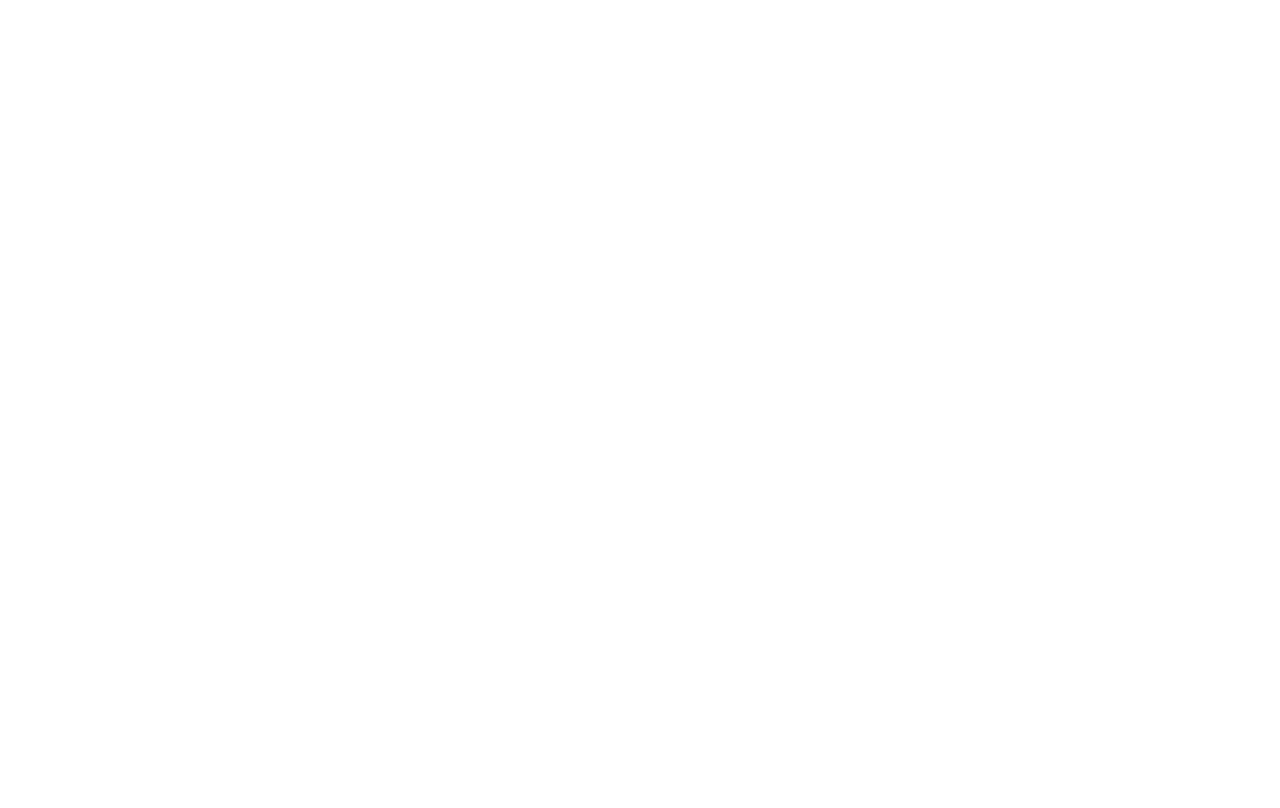
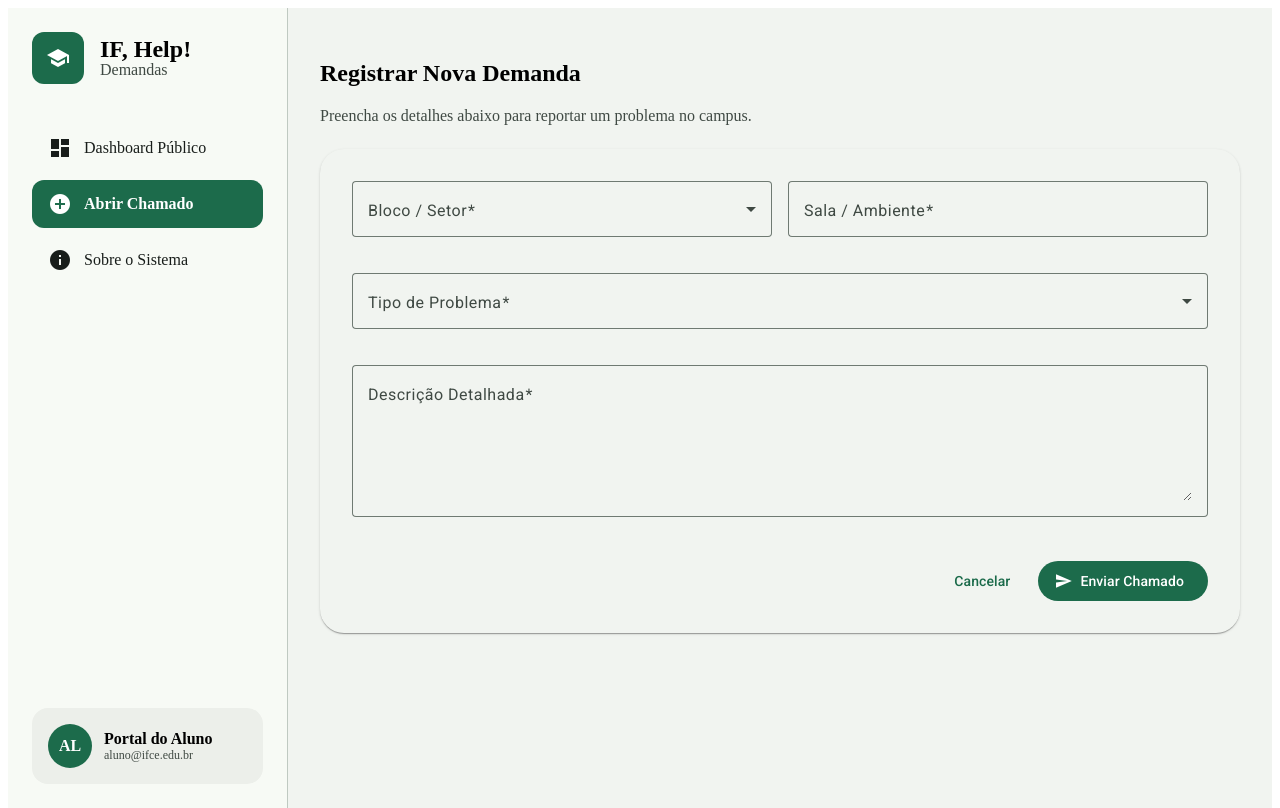
Before and after one commit to LeoVPires/if-help, an Angular app: page /chamados/novo in a window 1280 px wide. Before the commit this address led to /. Built offline with nearby package versions, Linux system fonts and the light colour scheme.

Commit message:
feat: criar a tela de abertura de chamados

```diff
--- a/src/app/app.routes.ts
+++ b/src/app/app.routes.ts
@@ -2,6 +2,7 @@
 import { Login } from './features/autenticacao/login/login';
 import { Privado } from './layouts/privado/privado';
 import { Publico } from './layouts/publico/publico';
+import { AbrirChamado } from './features/abrir-chamado/abrir-chamado';
 
 export const routes: Routes = [
   {
@@ -14,4 +15,9 @@
       },
     ],
   },
+  {
+    path: '',
+    component: Publico,
+    children: [{ path: 'chamados/novo', component: AbrirChamado }],
+  },
 ];
--- /dev/null
+++ b/src/app/features/abrir-chamado/abrir-chamado.html
@@ -0,0 +1,91 @@
+<section class="page-header">
+  <h2>Registrar Nova Demanda</h2>
+
+  <p>Preencha os detalhes abaixo para reportar um problema no campus.</p>
+</section>
+
+<mat-card class="form-card">
+  <form [formGroup]="form" (ngSubmit)="salvar()">
+    <div class="grid">
+      <mat-form-field appearance="outline">
+        <mat-label>Bloco / Setor</mat-label>
+
+        <mat-select formControlName="lugar">
+          @for (lugar of lugar; track lugar) {
+            <mat-option [value]="lugar">
+              {{ lugar }}
+            </mat-option>
+          }
+        </mat-select>
+      </mat-form-field>
+
+      <mat-form-field appearance="outline">
+        <mat-label>Sala / Ambiente</mat-label>
+
+        <input
+          matInput
+          formControlName="ambiente"
+          placeholder="Ex: Sala 10, banheiro masculino, corredor, etc..."
+        />
+      </mat-form-field>
+    </div>
+
+    <mat-form-field appearance="outline" class="full-width">
+      <mat-label>Tipo de Problema</mat-label>
+
+      <mat-select formControlName="tipoProblema">
+        @for (tipo of problemas; track tipo) {
+          <mat-option [value]="tipo">
+            {{ tipo }}
+          </mat-option>
+        }
+      </mat-select>
+    </mat-form-field>
+
+    @if (role === 'admin') {
+      <div class="grid">
+        <mat-form-field appearance="outline">
+          <mat-label>Prioridade</mat-label>
+
+          <mat-select formControlName="prioridade">
+            <mat-option value="baixa"> Baixa </mat-option>
+
+            <mat-option value="media"> Média </mat-option>
+
+            <mat-option value="alta"> Alta </mat-option>
+
+            <mat-option value="critica"> Crítica </mat-option>
+          </mat-select>
+        </mat-form-field>
+
+        <mat-form-field appearance="outline">
+          <mat-label>Responsável</mat-label>
+
+          <mat-select formControlName="responsavelId">
+            @for (servidor of servidores; track servidor) {
+              <mat-option [value]="servidor">
+                {{ servidor }}
+              </mat-option>
+            }
+          </mat-select>
+        </mat-form-field>
+      </div>
+    }
+
+    <mat-form-field appearance="outline" class="full-width">
+      <mat-label>Descrição Detalhada</mat-label>
+
+      <textarea matInput rows="5" formControlName="descricao"> </textarea>
+    </mat-form-field>
+
+    <div class="actions">
+      <button mat-button type="button">Cancelar</button>
+
+      <button mat-flat-button type="submit">
+        <mat-icon>send</mat-icon>
+
+        Enviar Chamado
+      </button>
+    </div>
+  </form>
+</mat-card>
--- /dev/null
+++ b/src/app/features/abrir-chamado/abrir-chamado.scss
@@ -0,0 +1,45 @@
+:host {
+  display: block;
+}
+
+.page-header {
+  margin-bottom: 24px;
+}
+
+.page-header h1 {
+  margin: 0;
+  font-size: 2.2rem;
+}
+
+.page-header p {
+  margin-top: 8px;
+  color: var(--mat-sys-on-surface-variant);
+}
+
+.form-card {
+  padding: 32px;
+  border-radius: 24px;
+}
+
+.warning-box mat-icon {
+  color: var(--mat-sys-primary);
+}
+
+.grid {
+  display: grid;
+  grid-template-columns: repeat(2, 1fr);
+  gap: 16px;
+}
+
+.full-width {
+  width: 100%;
+  margin-top: 16px;
+}
+
+.actions {
+  display: flex;
+  justify-content: flex-end;
+  gap: 16px;
+
+  margin-top: 24px;
+}
--- /dev/null
+++ b/src/app/features/abrir-chamado/abrir-chamado.ts
@@ -0,0 +1,68 @@
+import { Component, Input, inject } from '@angular/core';
+import { FormBuilder, ReactiveFormsModule, Validators } from '@angular/forms';
+
+import { MatInputModule } from '@angular/material/input';
+import { MatSelectModule } from '@angular/material/select';
+import { MatButtonModule } from '@angular/material/button';
+import { MatIconModule } from '@angular/material/icon';
+import { MatCardModule } from '@angular/material/card';
+
+@Component({
+  selector: 'app-abrir-chamado',
+  standalone: true,
+  imports: [
+    ReactiveFormsModule,
+    MatInputModule,
+    MatSelectModule,
+    MatButtonModule,
+    MatIconModule,
+    MatCardModule,
+  ],
+  templateUrl: './abrir-chamado.html',
+  styleUrl: './abrir-chamado.scss',
+})
+export class AbrirChamado {
+  @Input() role: 'admin' | 'aluno' = 'aluno';
+
+  private fb = inject(FormBuilder);
+
+  form = this.fb.nonNullable.group({
+    lugar: ['', Validators.required],
+    ambiente: ['', Validators.required],
+    tipoProblema: ['', Validators.required],
+    descricao: ['', [Validators.required, Validators.minLength(10)]],
+
+    prioridade: ['media'],
+    responsavelId: [''],
+  });
+
+  lugar = [
+    null,
+    'Bloco Adm',
+    'Bloco 1',
+    'Bloco 2',
+    'Bloco 3',
+    'Quadra',
+    'Refeitório',
+    'Cantina',
+    'Estacionameto',
+  ];
+
+  problemas = [
+    null,
+    'Elétrica',
+    'Hidráulica',
+    'Limpeza',
+    'TI',
+    'Internet',
+    'Ar Condicionado',
+    'Estrutural',
+    'Outros',
+  ];
+
+  servidores = [null, 'João Silva', 'Maria Santos', 'Pedro Oliveira'];
+
+  salvar() {
+    console.log(this.form.getRawValue());
+  }
+}
--- a/src/app/layouts/privado/privado.html
+++ b/src/app/layouts/privado/privado.html
@@ -1,2 +1 @@
-<app-menu-lateral />
 <router-outlet></router-outlet>
--- a/src/app/layouts/privado/privado.ts
+++ b/src/app/layouts/privado/privado.ts
@@ -1,10 +1,9 @@
 import { Component } from '@angular/core';
 import { RouterOutlet } from '@angular/router';
-import { MenuLateral } from '../../shared/menu-lateral/menu-lateral';
 
 @Component({
   selector: 'app-privado',
-  imports: [RouterOutlet, MenuLateral],
+  imports: [RouterOutlet],
   templateUrl: './privado.html',
   styleUrl: './privado.scss',
 })
--- a/src/app/layouts/publico/publico.html
+++ b/src/app/layouts/publico/publico.html
@@ -1 +1,7 @@
-<p>publico works!</p>
+<div class="layout">
+  <app-menu-lateral></app-menu-lateral>
+
+  <main class="content">
+    <router-outlet></router-outlet>
+  </main>
+</div>
--- a/src/app/layouts/publico/publico.scss
+++ b/src/app/layouts/publico/publico.scss
@@ -0,0 +1,11 @@
+.layout {
+  display: flex;
+  min-height: 100vh;
+}
+
+.content {
+  flex: 1;
+  padding: 32px;
+
+  background: var(--mat-sys-surface-container-low);
+}
--- a/src/app/layouts/publico/publico.ts
+++ b/src/app/layouts/publico/publico.ts
@@ -1,8 +1,10 @@
 import { Component } from '@angular/core';
+import { MenuLateral } from '../../shared/menu-lateral/menu-lateral';
+import { RouterOutlet } from '@angular/router';
 
 @Component({
   selector: 'app-publico',
-  imports: [],
+  imports: [RouterOutlet, MenuLateral],
   templateUrl: './publico.html',
   styleUrl: './publico.scss',
 })
--- a/src/app/shared/menu-lateral/menu-lateral.ts
+++ b/src/app/shared/menu-lateral/menu-lateral.ts
@@ -18,6 +18,8 @@
 })
 export class MenuLateral {
   @Input() role: 'admin' | 'aluno' = 'aluno';
+
+  // role = this.authService.currentUser()?.role; quando ligar com o firebase..
 
   private menuItems = signal<MenuLateralItem[]>([
     {
--- a/src/styles.scss
+++ b/src/styles.scss
@@ -20,4 +20,7 @@
 
   @include mat.system-level-colors($light-theme);
   @include mat.system-level-typography($light-theme);
+
+  max-height: 100vh;
+  overflow: hidden;
 }
```
Also changed, not shown: 1 other file (tests, documents, lock files or other folders).
